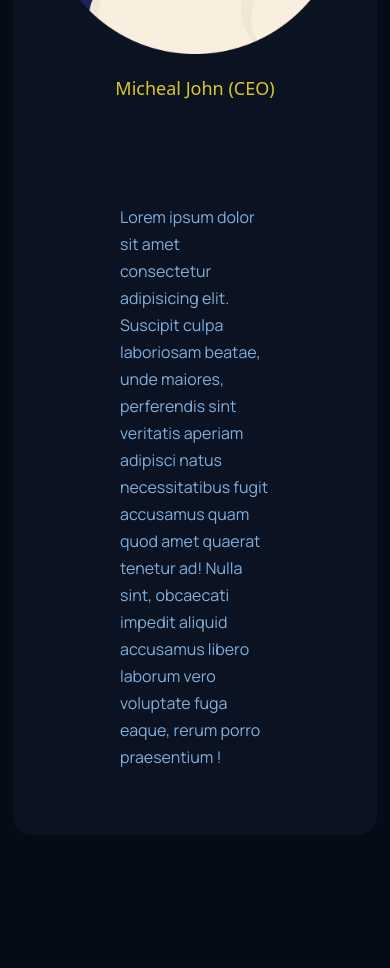
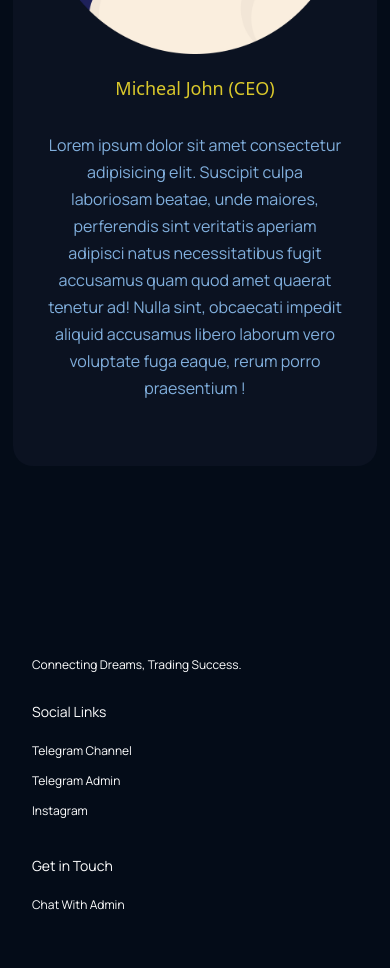
Before and after one commit to nickeybamby/mjx, a React (Vite) app: page / in a window 390 px wide. Shown: the part 2460-3428 px from the top of the page. Built offline with nearby package versions, Linux system fonts and the light colour scheme.

Commit message:
updated codes

```diff
--- a/src/components/about/about.css
+++ b/src/components/about/about.css
@@ -56,4 +56,16 @@
     }
 }
 @media screen and (max-width: 550px) {
+  .about__text {
+    width: 100%;
+  }
+
+  .about p {
+    text-align: center;
+    margin-top: 0;
+  }
+
+  .about__img-container {
+    margin-bottom: 0;
+  }
 }
```
